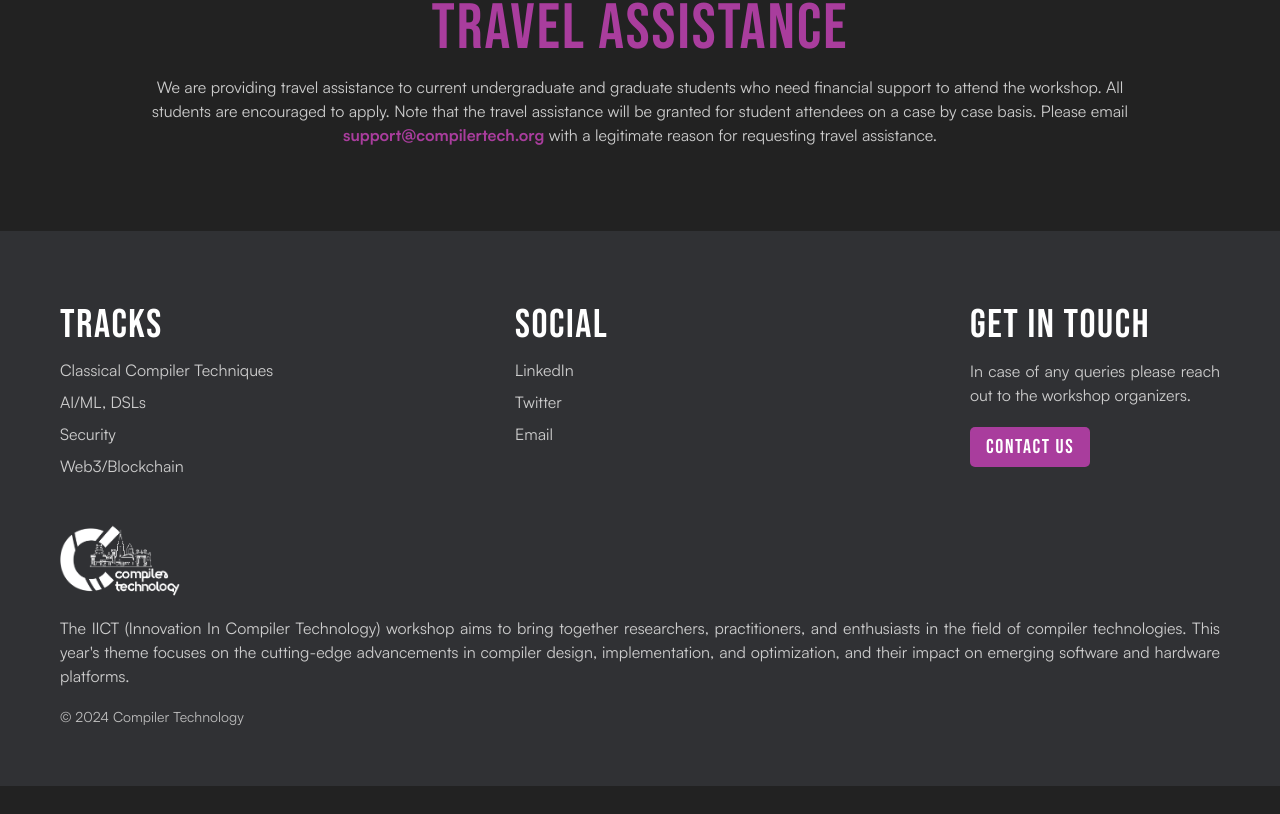
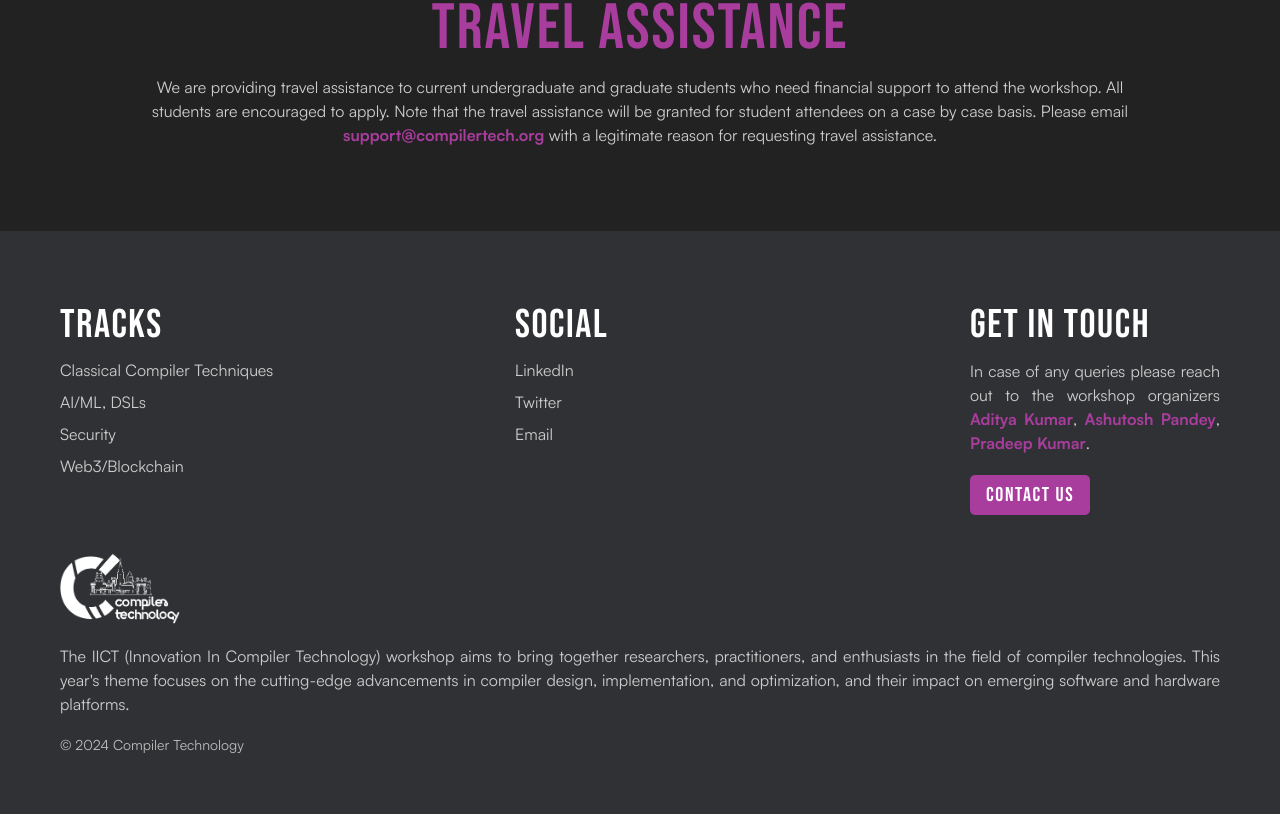
Before and after one commit to compilertech/compilertech-fe, a React (Vite) app: page / in a window 1280 px wide. Shown: the part 4668-5482 px from the top of the page. Before the commit the page ends 5454 px from the top, so only its background shows below. Built offline with nearby package versions, Linux system fonts and the light colour scheme.

Commit message:
Added emails in Footer get in touch

```diff
--- a/src/components/Footer.tsx
+++ b/src/components/Footer.tsx
@@ -89,8 +89,17 @@ const Footer: React.FC = () => {
           <Section style={{ width: "250px", flex: "none" }}>
             <Title>Get in touch</Title>
             <Paragraph>
-              In case of any queries please reach out to the workshop
-              organizers.
+              In case of any queries please reach out to the workshop organizers{" "}
+              <Email href="mailto:aditya@compilertech.org">Aditya Kumar</Email>
+              {", "}
+              <Email href="mailto:ashutosh@compilertech.org">
+                Ashutosh Pandey
+              </Email>
+              {", "}
+              <Email href="mailto:pradeep@compilertech.org">
+                Pradeep Kumar
+              </Email>
+              {"."}
             </Paragraph>
 
             <Button onClick={toggleModal}>Contact Us</Button>
@@ -215,4 +224,10 @@ const Links = styled.div`
   }
 `;
 
+const Email = styled.a`
+  color: ${({ theme }) => theme.primary};
+  font-weight: bold;
+  text-decoration: none;
+`;
+
 export default Footer;
```
